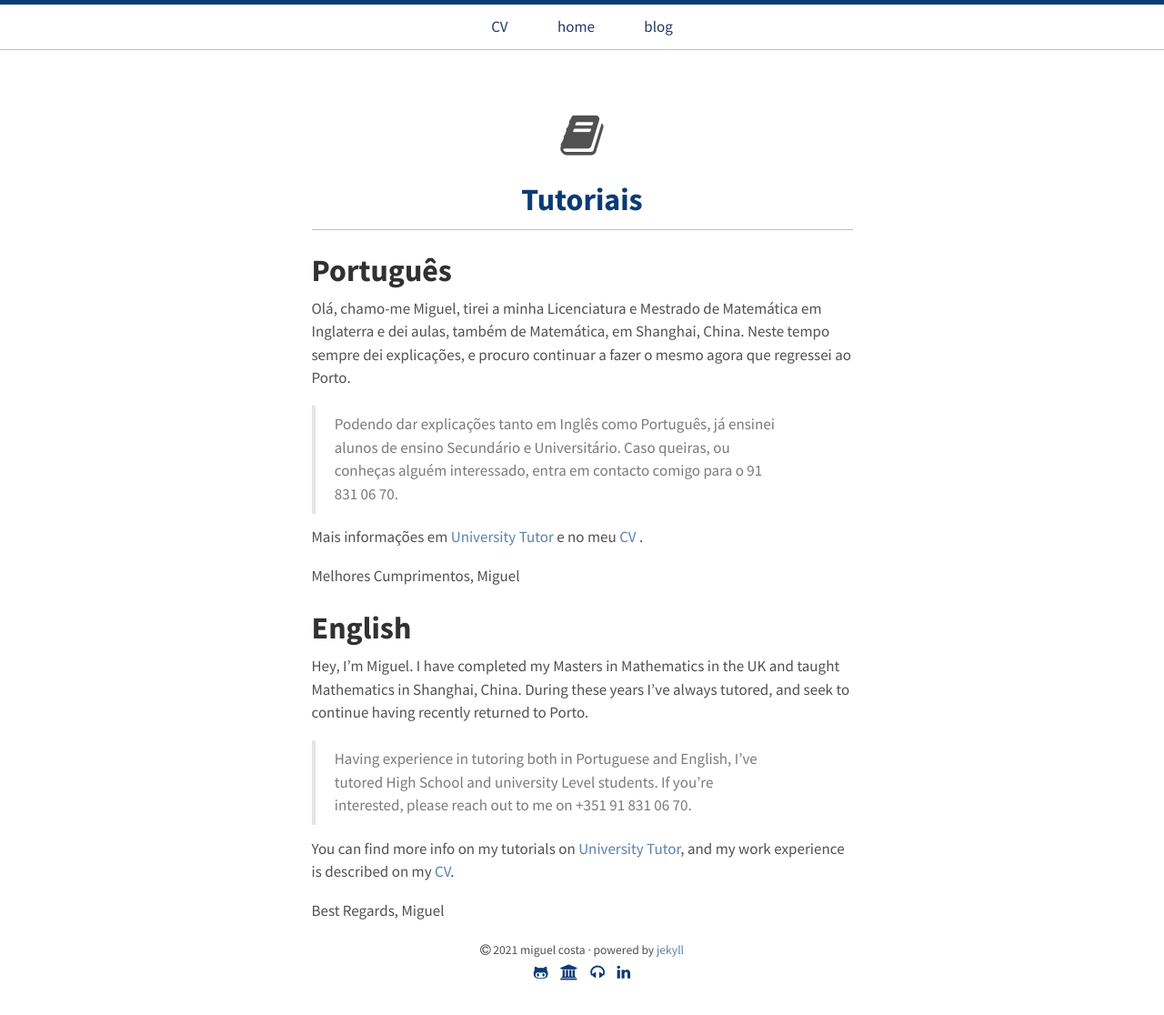
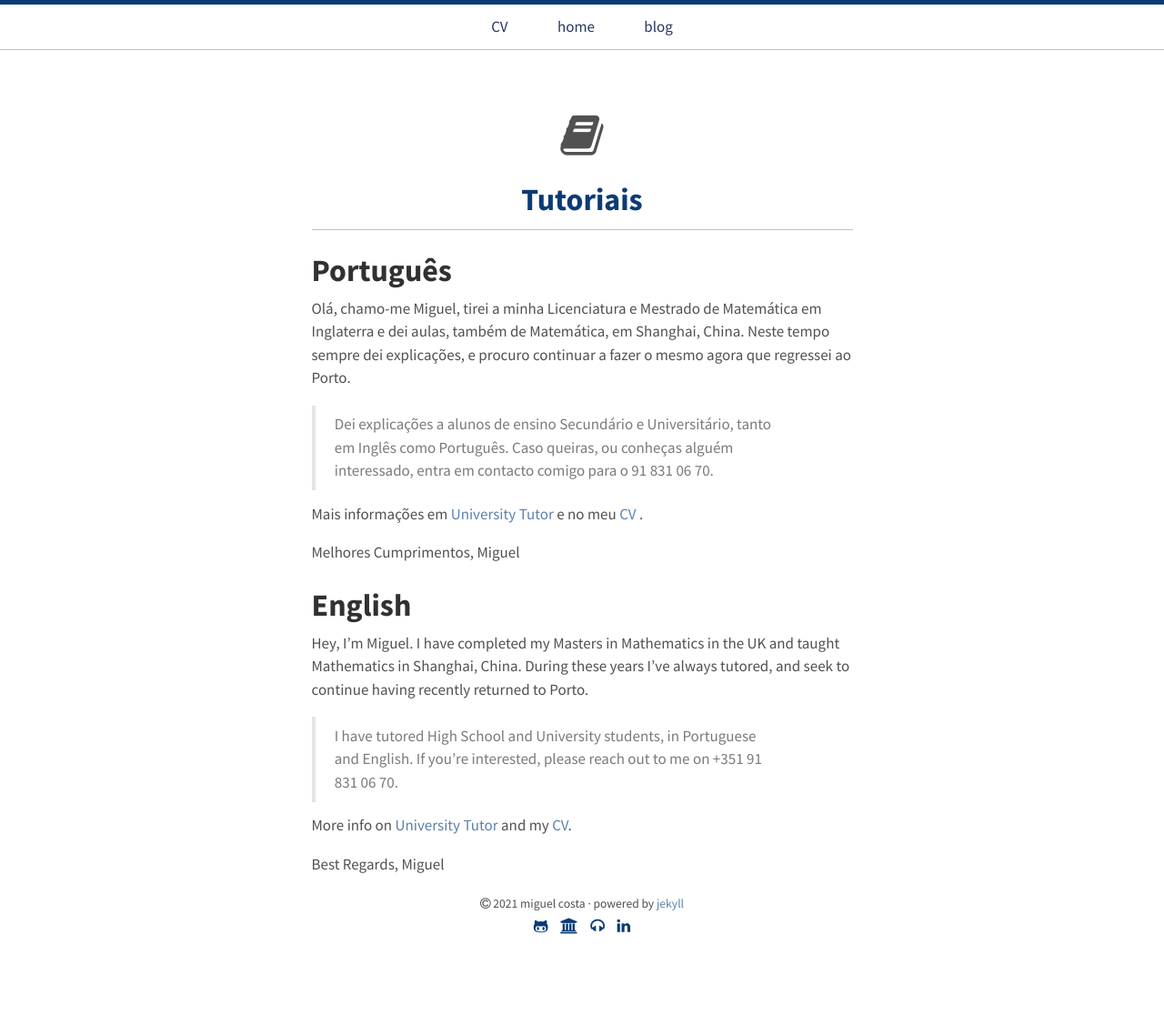
Before and after one commit to migueltorrescosta/migueltorrescosta.github.io, a Jekyll site: the page built from tutoriais.md, in a window 1280 px wide. Shown: the whole page at 91% size. Built offline with Jekyll 4.4.1, drawn with Linux system fonts in a browser that asks for light colours; a script that is not in the unit is left out; after the commit the page ends 1065 px from its top, so only the background shows below that.

Commit message:
Minor text changes

```diff
--- a/tutoriais.md
+++ b/tutoriais.md
@@ -16,7 +16,7 @@ title: Tutoriais
 # Português
 Olá, chamo-me Miguel, tirei a minha Licenciatura e Mestrado de Matemática em Inglaterra e dei aulas, também de Matemática, em Shanghai, China. Neste tempo sempre dei explicações, e procuro continuar a fazer o mesmo agora que regressei ao Porto.
 
-> Podendo dar explicações tanto em Inglês como Português, já ensinei alunos de ensino Secundário e Universitário. Caso queiras, ou conheças alguém interessado, entra em contacto comigo para o 91 831 06 70.
+> Dei explicações a alunos de ensino Secundário e Universitário, tanto em Inglês como Português. Caso queiras, ou conheças alguém interessado, entra em contacto comigo para o 91 831 06 70.
 
 Mais informações em [University Tutor](https://universitytutor.com/tutors/944174) e no meu [CV]({{ site.baseurl }}/CV.pdf) .
 
@@ -26,8 +26,8 @@ Melhores Cumprimentos, Miguel
 
 Hey, I'm Miguel. I have completed my Masters in Mathematics in the UK and taught Mathematics in Shanghai, China. During these years I've always tutored, and seek to continue having recently returned to Porto.
 
-> Having experience in tutoring both in Portuguese and English, I've tutored High School and university Level students. If you're interested, please reach out to me on +351 91 831 06 70.
+> I have tutored High School and University students, in Portuguese and English. If you're interested, please reach out to me on +351 91 831 06 70.
 
-You can find more info on my tutorials on [University Tutor](https://universitytutor.com/tutors/944174), and my work experience is described on my [CV]({{ site.baseurl }}/CV.pdf).
+More info on [University Tutor](https://universitytutor.com/tutors/944174) and my [CV]({{ site.baseurl }}/CV.pdf).
 
 Best Regards, Miguel
```
